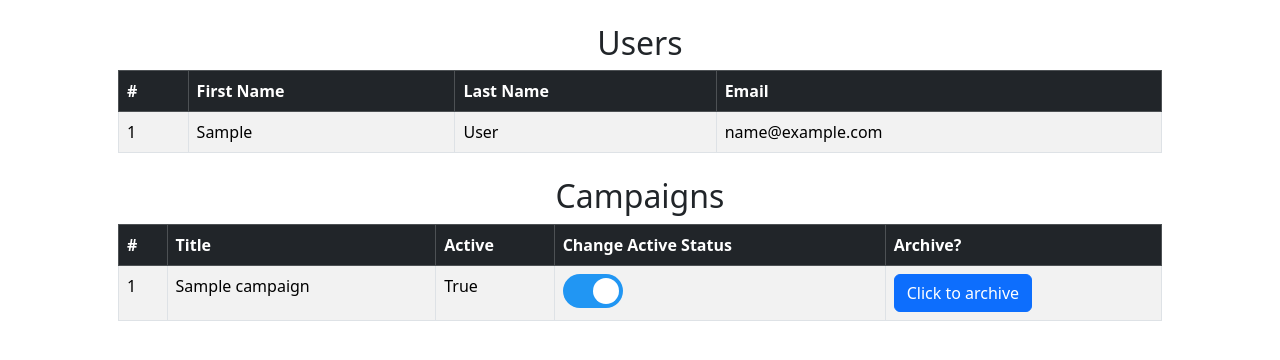
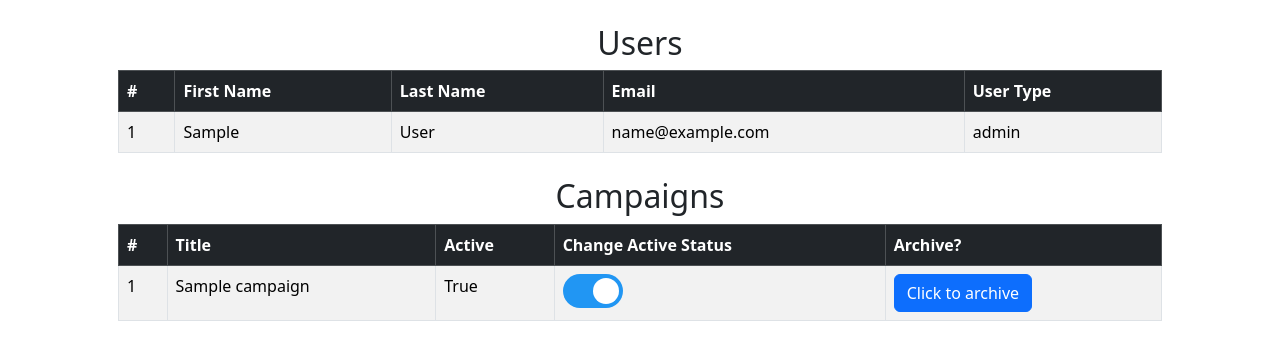
Before and after one commit to ydb5755/PilznoProduction, a Flask app: page /admin/administration in a window 1280 px wide. Shown: the part 56-416 px from the top of the page. Run offline with Flask 3, Linux system fonts and the light colour scheme; tables that the repository leaves empty hold one stand-in row (values such as "Sample post").

Commit message:
add user type to users on admin page

```diff
--- a/app/admin/templates/administration.html
+++ b/app/admin/templates/administration.html
@@ -15,6 +15,7 @@
                     <th>First Name</th>
                     <th>Last Name</th>
                     <th>Email</th>
+                    <th>User Type</th>
                 </tr>
             </thead>
             <tbody>
@@ -24,6 +25,7 @@
                     <td>{{user.first_name}}</td>
                     <td>{{user.last_name}}</td>
                     <td>{{user.email}}</td>
+                    <td>{{user.user_type}}</td>
                 </tr>
                 {% endfor %}
             </tbody>
```
